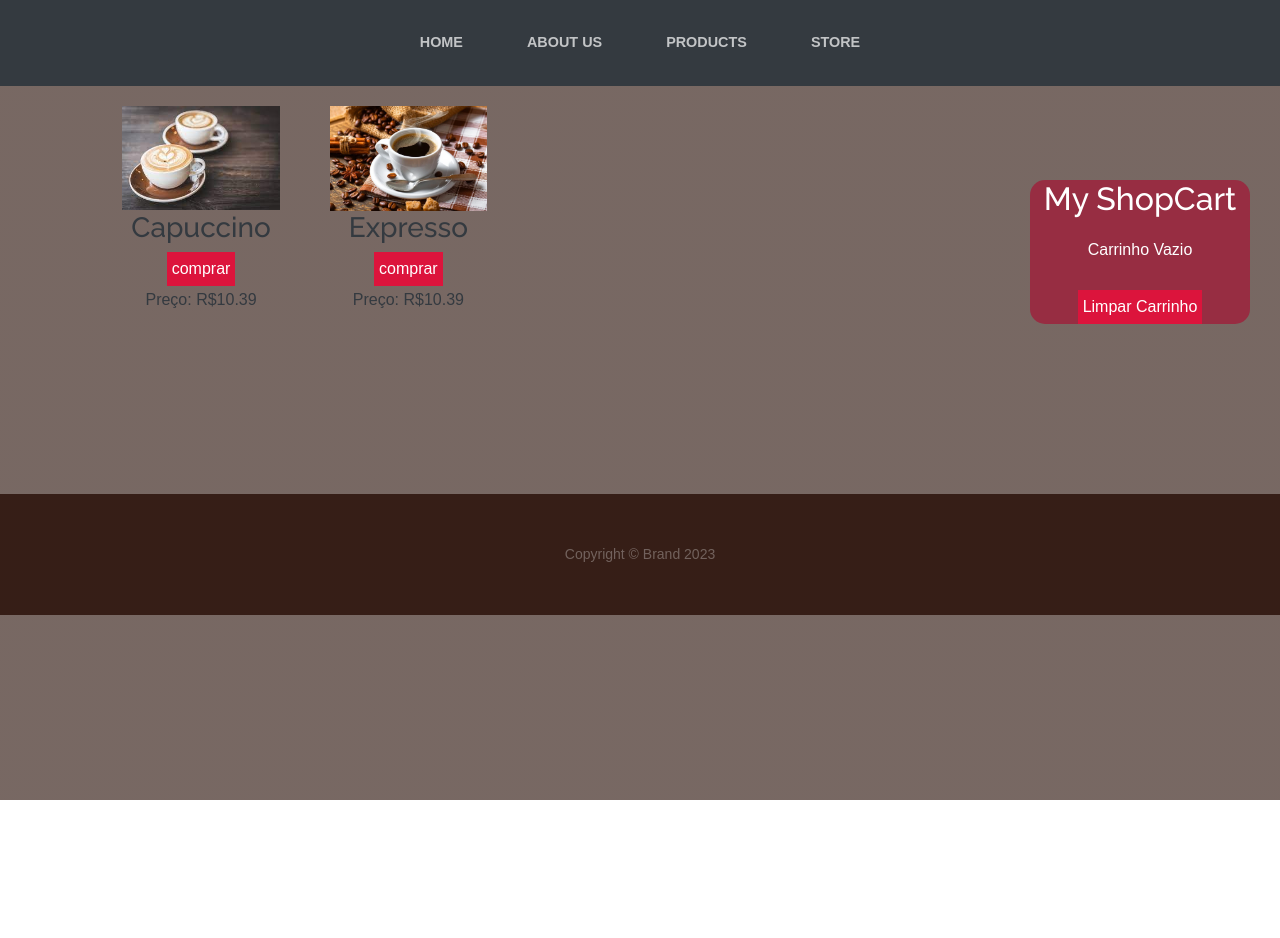
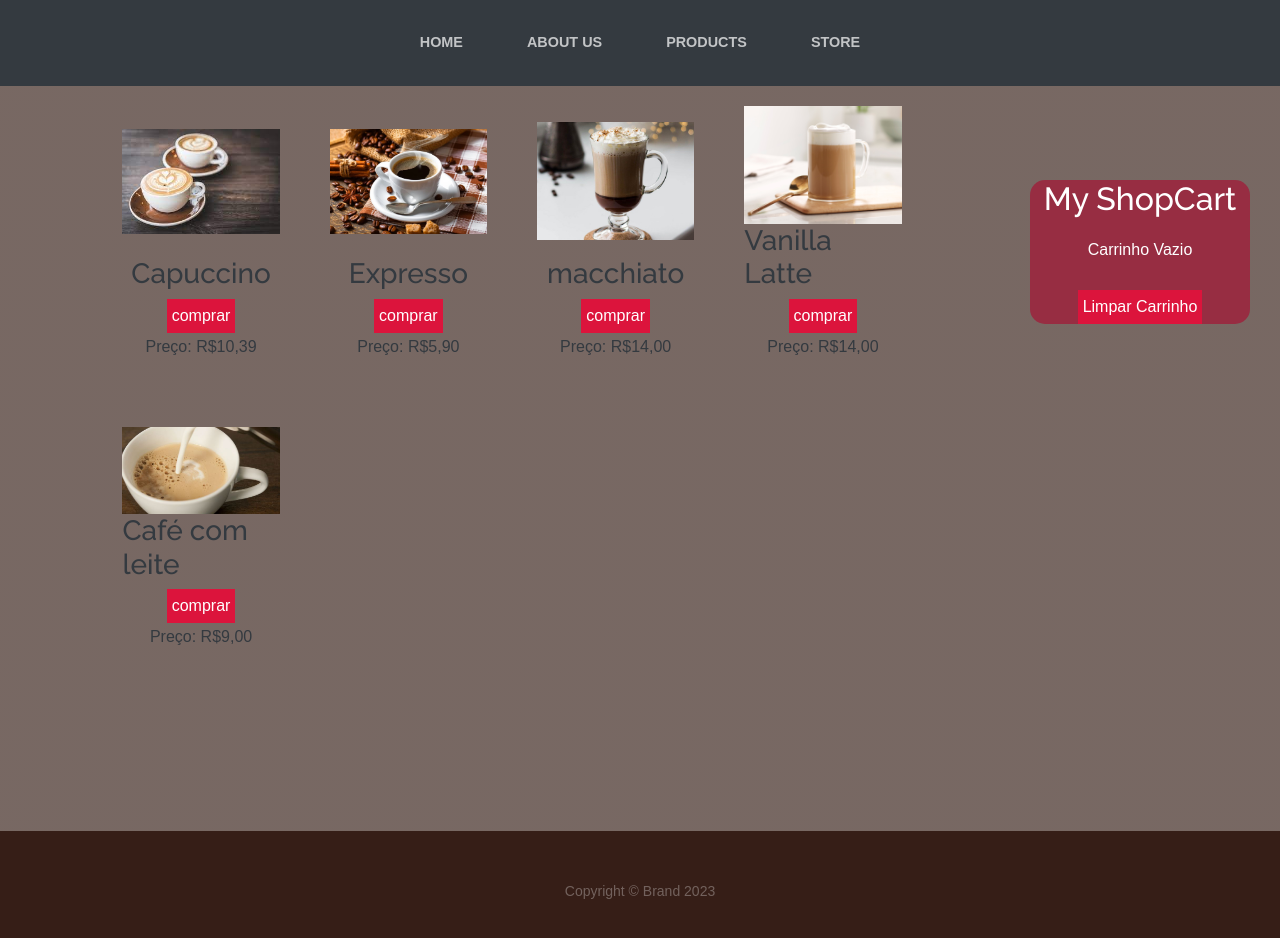
Before and after one commit to jonatasperaza/Final_Dev_web, a plain HTML site: page shopping.html in a window 1280 px wide. Both pictures are taken after a click on the button "Limpar Carrinho". Before the commit the page ends 800 px from the top, so only its background shows below. Drawn offline with Linux system fonts and the light colour scheme.

Commit message:
Fix shopping cart functionality and update coffee prices

```diff
--- a/assets/js/cart.js
+++ b/assets/js/cart.js
@@ -1,13 +1,22 @@
 let carrinho3 = document.getElementById("teste");
-let total = 0
 let vazio = document.getElementById("vazio");
 let adicionado = document.getElementsByClassName("adicionado")[0];
-
-
-function adddb(id, nome, preco, foto){
-    localStorage.setItem()
+if(!localStorage.getItem("total")){
+    let total = Number(0);
+    localStorage.setItem("total", total)
+}
+else{
+    let total = localStorage.getItem("total")
 }
 
+// Recupera os itens do carrinho do localStorage ao carregar a página
+document.addEventListener("DOMContentLoaded", function () {
+    const carrinhoSalvo = localStorage.getItem("carrinho");
+    if (carrinhoSalvo) {
+        carrinho3.innerHTML = carrinhoSalvo;
+        atualizarTotal();
+    }
+});
 
 function limparCarrinho() {
     carrinho3.innerHTML = "";
@@ -15,11 +24,16 @@ function limparCarrinho() {
     carrinho3.innerHTML += "<h2>My ShopCart</h2>";
     carrinho3.innerHTML += "<p id='vazio'>Carrinho Vazio</p>";
     carrinho3.innerHTML += " <button id='limpar' onclick='limparCarrinho()'>Limpar Carrinho</button>";
-    total = 0;
+    total = Number(0);
+    localStorage.setItem("total", Number(total))
+
+    // Limpa os itens do carrinho no localStorage
+    localStorage.removeItem("carrinho");
 }
 
 function adicionarItem(id, nome, preco, foto) {
     total += preco
+    localStorage.setItem("total", Number(total))
     adicionado.style.animation = "opacidade 4s forwards";
     vazio.style.display = "none";
     let tenis = document.createElement("div");
@@ -40,10 +54,16 @@ function adicionarItem(id, nome, preco, foto) {
 
         <br>`;
 
-        setTimeout(function() {
-             adicionado.style.animation = "";
-          }, 3000);
+    carrinho3.appendChild(tenis);
 
+    // Atualiza o localStorage com os itens do carrinho
+    localStorage.setItem("carrinho", carrinho3.innerHTML);
+}
 
-    carrinho3.appendChild(tenis);
+// Função para atualizar o total no carrinho
+function atualizarTotal() {
+    const totalElement = carrinho3.querySelector(".total");
+    if (totalElement) {
+        totalElement.innerHTML = `<strong>Total R$ ${total}</strong>`;
+    }
 }
--- a/shopping.html
+++ b/shopping.html
@@ -32,14 +32,35 @@
                     width="100%" alt="">
                 <h3>Capuccino</h3>
                 <button onclick="adicionarItem(1, 'Capuccino', 10.39, 'assets/img/capuccino.png')">comprar</button>
-                <p>Preço: R$10.39</p>
+                <p>Preço: R$10,39</p>
             </div>
             <div class="item">
                 <img src="assets/img/expresso.webp"
                     width="100%" alt="">
                 <h3>Expresso</h3>
                 <button onclick="adicionarItem(2, 'Expresso', 5.90 , 'assets/img/expresso.webp')">comprar</button>
-                <p>Preço: R$10.39</p>
+                <p>Preço: R$5,90</p>
+            </div>
+            <div class="item">
+                <img src="assets/img/machiato.jpg"
+                    width="100%" alt="">
+                <h3>macchiato</h3>
+                <button onclick="adicionarItem(3, 'Macchiato', 14.00 , 'assets/img/machiato.jpg')">comprar</button>
+                <p>Preço: R$14,00</p>
+            </div>
+            <div class="item">
+                <img src="assets/img/Vanilla_Latte.jpg"
+                    width="100%" alt="">
+                <h3>Vanilla Latte</h3>
+                <button onclick="adicionarItem(4, 'Vanilla Latte', 14.00 , 'assets/img/Vanilla_Latte.jpg')">comprar</button>
+                <p>Preço: R$14,00</p>
+            </div>
+            <div class="item">
+                <img src="assets/img/CAFE-COM-LEITE-03-02-2023.jpg"
+                    width="100%" alt="">
+                <h3>Café com leite</h3>
+                <button onclick="adicionarItem(5, 'Café com leite', 9.00 , 'assets/img/CAFE-COM-LEITE-03-02-2023.jpg')">comprar</button>
+                <p>Preço: R$9,00</p>
             </div>
 
 
@@ -56,7 +77,6 @@
         </button>
     </div>
     <br><br><br>
-
     <div class="adicionado">
         Item adicionado ao carrinho
     </div>
```
Also changed, not shown: assets/img/CAFE-COM-LEITE-03-02-2023.jpg (added), assets/img/Vanilla_Latte.jpg (added), assets/img/machiato.jpg (renamed from assets/img/pexels-ксения-маркова-9823577-edited.jpg).
